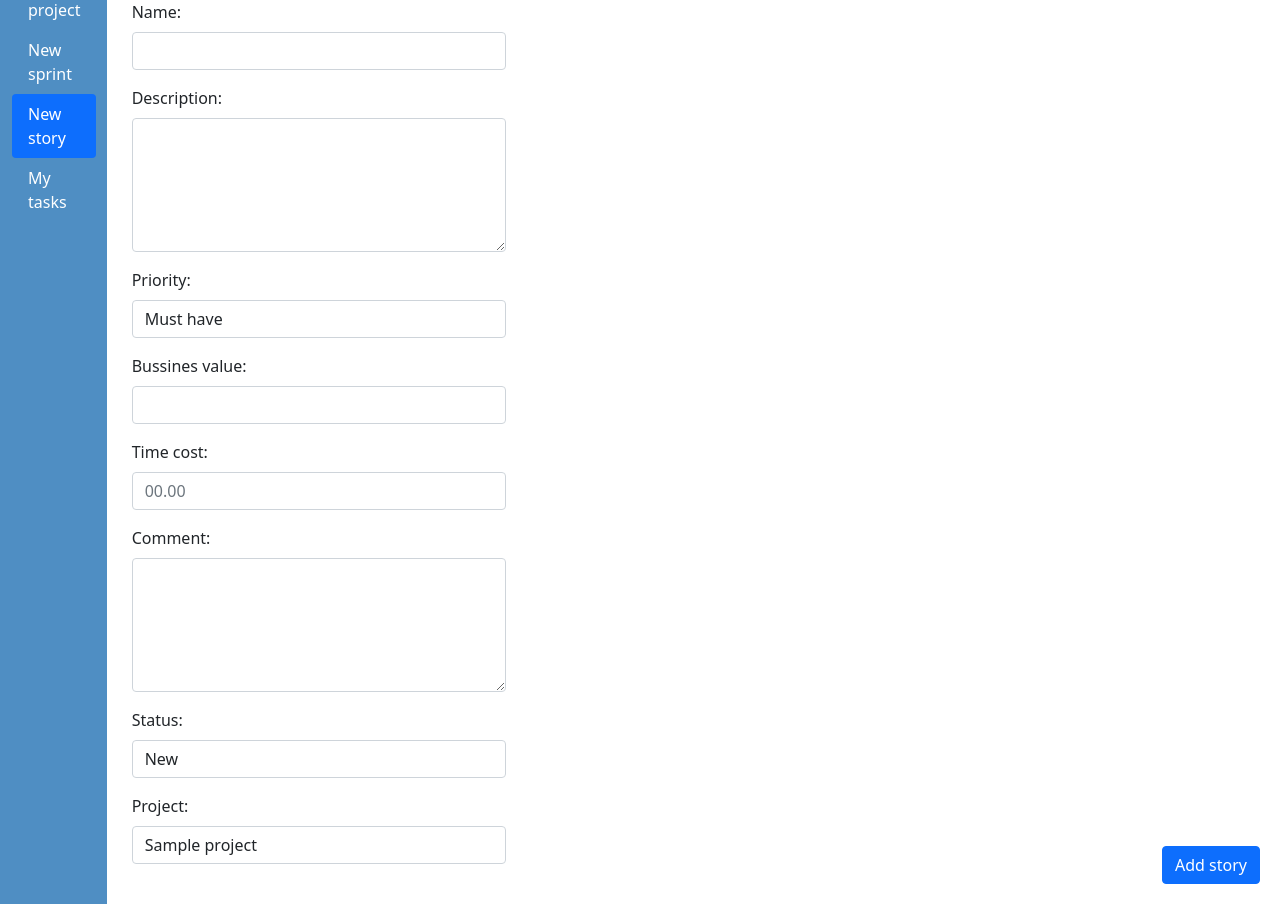
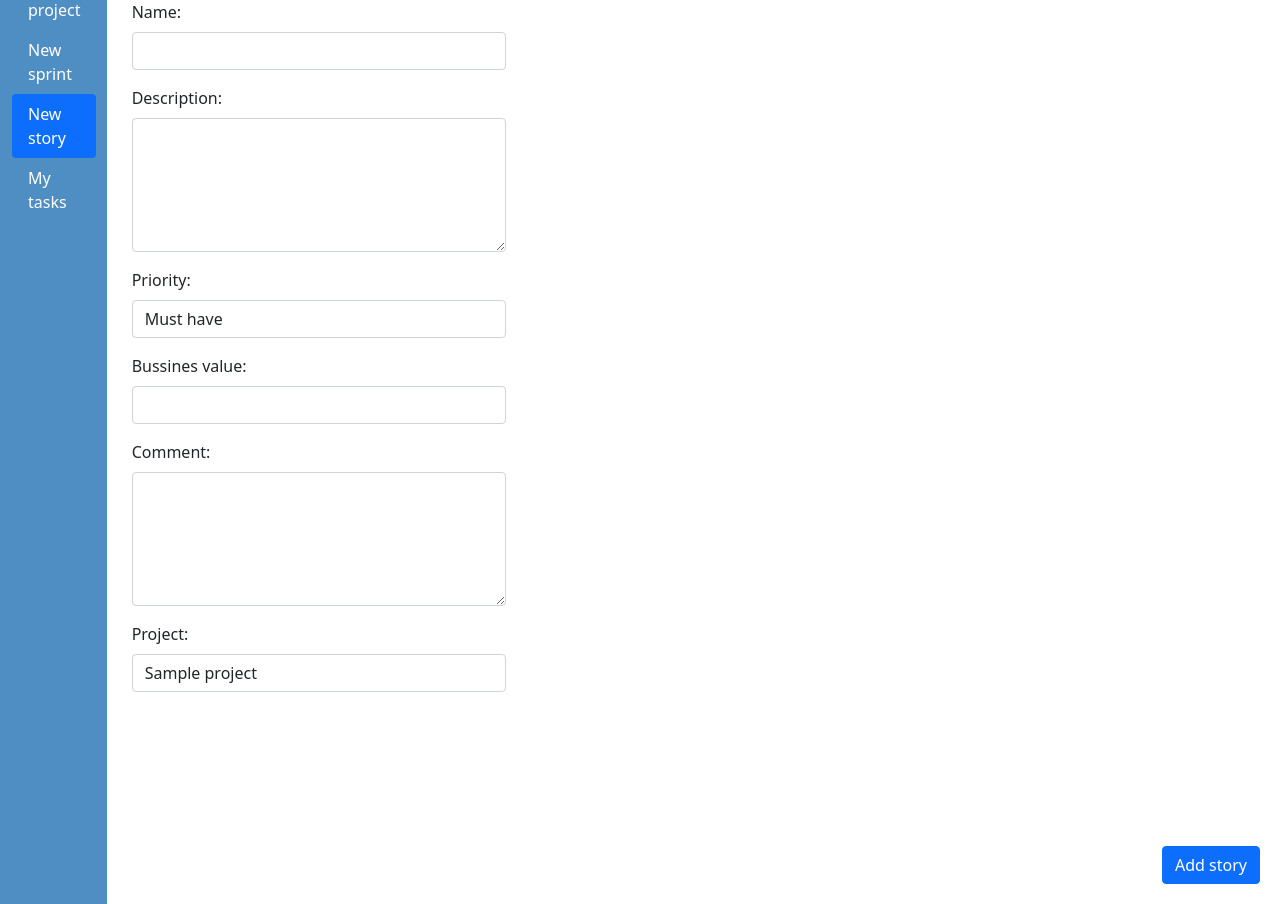
Before and after one commit to mrWhoop/SMRPO-scrum-app, a Django app: page /new_story/ in a window 1280 px wide. Shown: the part 211-1115 px from the top of the page. Run offline with Django 3.2, Linux system fonts and the light colour scheme; a user stored in the database is signed in; tables that the repository leaves empty hold one stand-in row (values such as "Sample post"); some libraries are stand-ins or nearby versions.

Commit message:
#8 and #17 fixes

```diff
--- a/scrum/scrum_app/models.py
+++ b/scrum/scrum_app/models.py
@@ -86,4 +86,5 @@ class Task(models.Model):
 
     assignedUser = models.ForeignKey(User, on_delete=models.CASCADE, null=True)
 
-    userConfirmed = models.BooleanField(default=False)
+    # accepted, rejected, pending, free
+    userConfirmed = models.TextField()
--- a/scrum/scrum_app/templates/base.html
+++ b/scrum/scrum_app/templates/base.html
@@ -54,11 +54,9 @@
 				  	<li class="nav-item">
 				    	<a class="nav-link {{ activate_newsprint }}" href="/new_sprint/">New sprint</a>
 				  	</li>
-					{% if user.is_staff %}
 				  	<li class="nav-item">
 				    	<a class="nav-link {{ activate_newstory }}" href="/new_story/">New story</a>
 				  	</li>
-					{% endif %}
 				  	<li class="nav-item">
 				    	<a class="nav-link {{ activate_mytasks }}" href="/my_tasks/">My tasks</a>
 				  	</li>
--- a/scrum/scrum_app/templates/my_tasks.html
+++ b/scrum/scrum_app/templates/my_tasks.html
@@ -21,7 +21,7 @@
 		    			<div class="card-body">
 			    				{% for task in story.tasks %}
 
-			    				{% if user.id == task.assignedUser_id or not task.userConfirmed %}
+			    				{% if user.id == task.assignedUser_id or task.userConfirmed == 'free' or task.userConfirmed == 'rejected' %}
 
 				    				<div class="card">
 						    			<div class="card-body">
@@ -34,10 +34,10 @@
 						    				<div class="row">
 						    					<div class="col">
 						    						<div style="cursor: initial;" data-value="{{ task.id }}" class="task_{{ task.id }} text-success btn {% if user.id != task.assignedUser_id %} d-none {% endif %}">Accepted</div>
-						    						<div data-value="{{ task.id }}" class="task_{{ task.id }} btn_click btn btn-success {% if task.userConfirmed %} d-none {% endif %}">Accept</div>
+						    						<div data-value="{{ task.id }}" class="task_{{ task.id }} btn_click btn btn-success {% if task.userConfirmed == 'accept' %} d-none {% endif %}">Accept</div>
 						    					</div>
 						    					<div class="col">
-						    						<div data-value="{{ task.id }}" class="task_{{ task.id }} btn_click btn btn-danger {% if not task.userConfirmed %} d-none {% endif %}">Reject</div>
+						    						<div data-value="{{ task.id }}" class="task_{{ task.id }} btn_click btn btn-danger {% if task.userConfirmed == 'free' or task.userConfirmed == 'rejected' %} d-none {% endif %}">Reject</div>
 						    					</div>
 						    				</div>
 						    			</div>
--- a/scrum/scrum_app/templates/new_story.html
+++ b/scrum/scrum_app/templates/new_story.html
@@ -31,12 +31,14 @@ action="{% url 'new_story_form' %}" class="col-4">
 	</div>
 	<div class="mb-3">
 		<label class="form-label" for="story_bussines_value">Bussines value:</label>
-		<input class="form-control" type="number" name="story_bussines_value" required>
+		<input class="form-control" type="number" name="story_bussines_value" min="1" max="10" required>
 	</div>
+	<!---
 	<div class="mb-3">
 		<label class="form-label" for="time_cost">Time cost:</label>
 		<input placeholder="00.00" class="form-control" maxlength="5" pattern="\d{1,5}\.\d{1,2}" type="text" type="text" name="time_cost">
 	</div>
+	--!>
 	<!--
 	<div class="mb-3">
 		<label class="form-label" for="time_spent">Time spent:</label>
@@ -62,10 +64,11 @@ action="{% url 'new_story_form' %}" class="col-4">
 		<label class="form-label" for="comment">Comment:</label>
 		<textarea class="form-control" rows="5" type="textfield" name="comment"></textarea>
 	</div>
+	<!--
 	<div class="mb-3">
 		<label class="form-label" for="story_status">Status:</label>
 		<select class="form-control" name="story_status" required>
-			<!--option value=""></option-->
+			<option value=""></option>
 			<option value="new">New</option>
 			<option value="in_progress">In progress</option>
 			<option value="done">Done</option>
@@ -74,6 +77,7 @@ action="{% url 'new_story_form' %}" class="col-4">
 			<option value="incomplete">Incomplete</option>
 		</select>
 	</div>
+	--!>
 	<div class="mb-3">
 		<label class="form-label" for="project">Project:</label>
 		<select class="form-control" name="project" required>
--- a/scrum/scrum_app/templates/project.html
+++ b/scrum/scrum_app/templates/project.html
@@ -36,7 +36,7 @@
         <div class="mb-3">
             <div>
                 <label class="form-label" for="time_cost">Estimated time:</label>
-                <input value="{{story.timeCost}}" class="form-control" pattern="\d{1,5}\.\d{1,2}" type="text" name="timecost_{{ story.id }}">h
+                <input value="{{story.timeCost}}" class="form-control" pattern="\d{1,5}\.\d{1,2}" type="text" name="timecost_{{ story.id }}">
             </div>
         </div>
         {% else %}
--- a/scrum/scrum_app/views.py
+++ b/scrum/scrum_app/views.py
@@ -119,9 +119,9 @@ def story(request):
 def new_story_form(request):
 
     if request.user.is_authenticated:
-        users =  get_user_model().objects.all()
-        projects = Project.objects.all()
-        sprints = Sprint.objects.all()
+        user = user = get_user_model().objects.get(id=request.user.id)
+        projects = Project.objects.filter(product_owner=user)
+        # sprints = Sprint.objects.all()
         success = False
         name_exists = False
 
@@ -130,17 +130,17 @@ def new_story_form(request):
             story_description = request.POST["story_description"]
             story_priority = request.POST["story_priority"]
             story_bussines_value = request.POST["story_bussines_value"]
-            time_cost = request.POST["time_cost"]
+            # time_cost = request.POST["time_cost"]
             # time_spent = request.POST["time_spent"]
             # asignee = request.POST["asignee"]
             # user_confirmed = request.POST.get('user_confirmed', "") == "on"
             comment = request.POST['comment']
-            story_status = request.POST['story_status']
+            # story_status = request.POST['story_status']
             project = request.POST['project']
             # sprint = request.POST['sprint'] if request.POST['sprint'] else None
 
-            if time_cost == '':
-                time_cost = None
+            # if time_cost == '':
+            #     time_cost = None
 
             try:
                 Story.objects.get(name=story_name, project_id=int(project))
@@ -150,12 +150,12 @@ def new_story_form(request):
                             description=story_description,
                             priority=story_priority,
                             businessValue=story_bussines_value,
-                            timeCost=time_cost,
+                            #timeCost=time_cost,
                             # timeSpent=time_spent,
                             # assignedUser_id=asignee,
                             # userConfirmed=user_confirmed,
                             comment=comment,
-                            developmentStatus=story_status,
+                            developmentStatus='new',
                             project_id=project,
                             # sprint_id=sprint
                             )
@@ -164,10 +164,10 @@ def new_story_form(request):
 
         return render(request,    'new_story.html',
                     context={   'activate_newstory': 'active',
-                                'users': users,
+                                # 'users': users,
                                 'projects': projects,
                                 'success': success,
-                                'sprints': sprints,
+                                # 'sprints': sprints,
                                 'name_exists':name_exists
                                 })
     else:
@@ -222,9 +222,11 @@ def new_task_form(request):
             description = request.POST["description"]
             assignedUser = request.POST["assignedUser"]
             user = None
+            userConfirmed = 'free'
             if assignedUser != "Unassigned":
                 user = User.objects.get(username=assignedUser)
-            task = Task(story=story,  description=description,timeCost=timeCost,assignedUser=user,userConfirmed=False)
+                userConfirmed = 'pending'
+            task = Task(story=story,  description=description,timeCost=timeCost,assignedUser=user,userConfirmed=userConfirmed)
             task.save()
             return HttpResponseRedirect('/project/story/?id='+story_id)
         else:
@@ -378,10 +380,10 @@ def update_task_asign(request):
 
             task = Task.objects.get(id=int(task_id))
             if userConfirmed == "Accept":
-                task.userConfirmed =  True
+                task.userConfirmed = 'accepted'
                 task.assignedUser_id = get_user_model().objects.get(id=request.user.id)
             else:
-                task.userConfirmed = False
+                task.userConfirmed = 'rejected'
                 task.assignedUser_id = None
             task.save()
 
```
Also changed, not shown: scrum/scrum_app/templates/story.html (+3 -7 lines).
